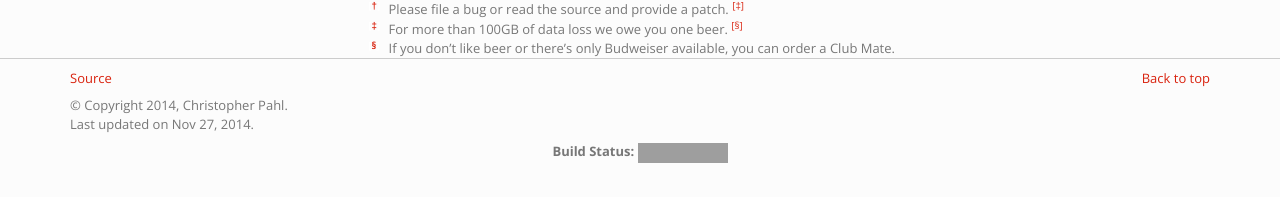
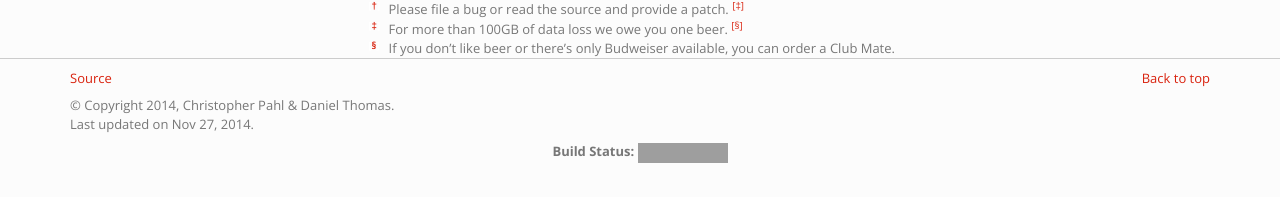
Before and after one commit to sahib/rmlint, a Sphinx documentation site: the page built from docs/index.rst, in a window 1280 px wide and 900 px high, scrolled down 1184 px. Shown: the part 700-897 px from the top of the window. Built offline with Sphinx 7.4.7, drawn with Linux system fonts in a browser that asks for light colours; grey boxes are pictures that could not be loaded.

```diff
--- a/docs/conf.py
+++ b/docs/conf.py
@@ -87,8 +87,8 @@
 todo_include_todos = True
 
 # General information about the project.
-project = 'rmlint doc'
-copyright = '2014, Christopher Pahl'
+project = 'rmlint documentation'
+copyright = '2014, Christopher Pahl & Daniel Thomas'
 
 # The version info for the project you're documenting, acts as replacement for
 # |version| and |release|, also used in various other places throughout the
```
Also changed, not shown: 1 other file.
